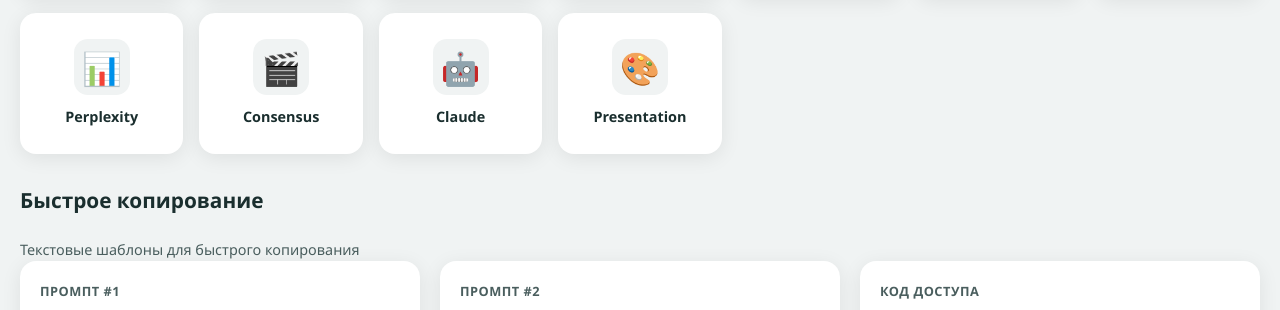
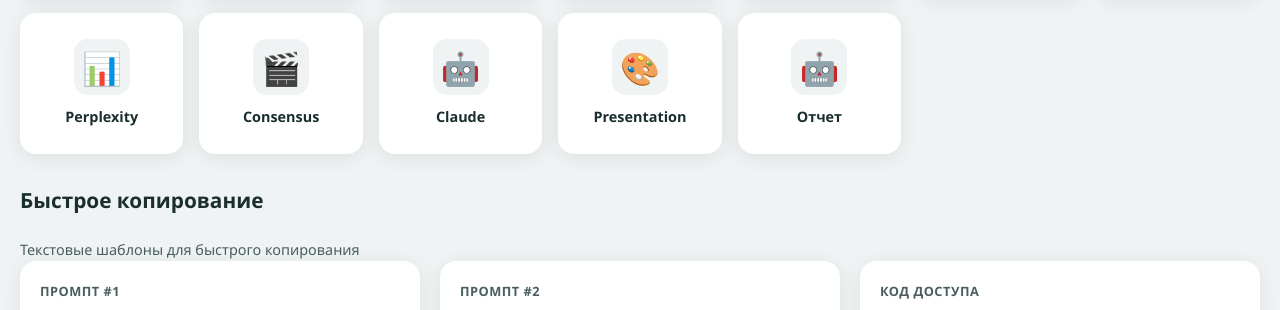
Before and after one commit to fatih7292/log, a plain HTML site: page profile.html in a window 1280 px wide. Shown: the part 748-1058 px from the top of the page. Drawn offline with Linux system fonts and the light colour scheme.

Commit message:
Update profile.html

```diff
--- a/profile.html
+++ b/profile.html
@@ -119,6 +119,10 @@
                     <span class="ai-icon">🎨</span>
                     <span class="ai-name">Presentation</span>
                 </a>
+                  <a href="https://sg.docworkspace.com/d/cbPa2j7wuVCkdccG_5qf8lubwtyngl6ngdi?sa=S3&st=" class="ai-btn" target="_blank">
+                    <span class="ai-icon">🤖</span>
+                    <span class="ai-name">Отчет</span>
+                </a>
             </div>
         </section>
 
```
